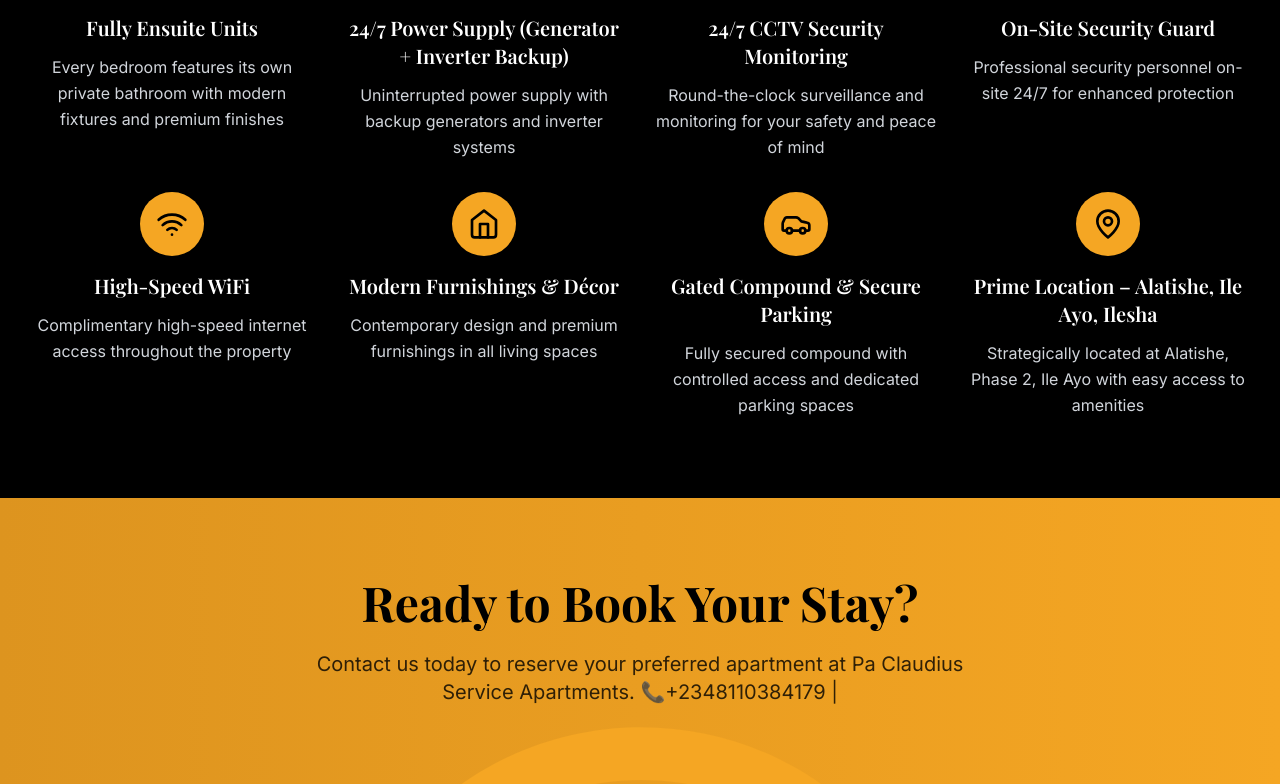
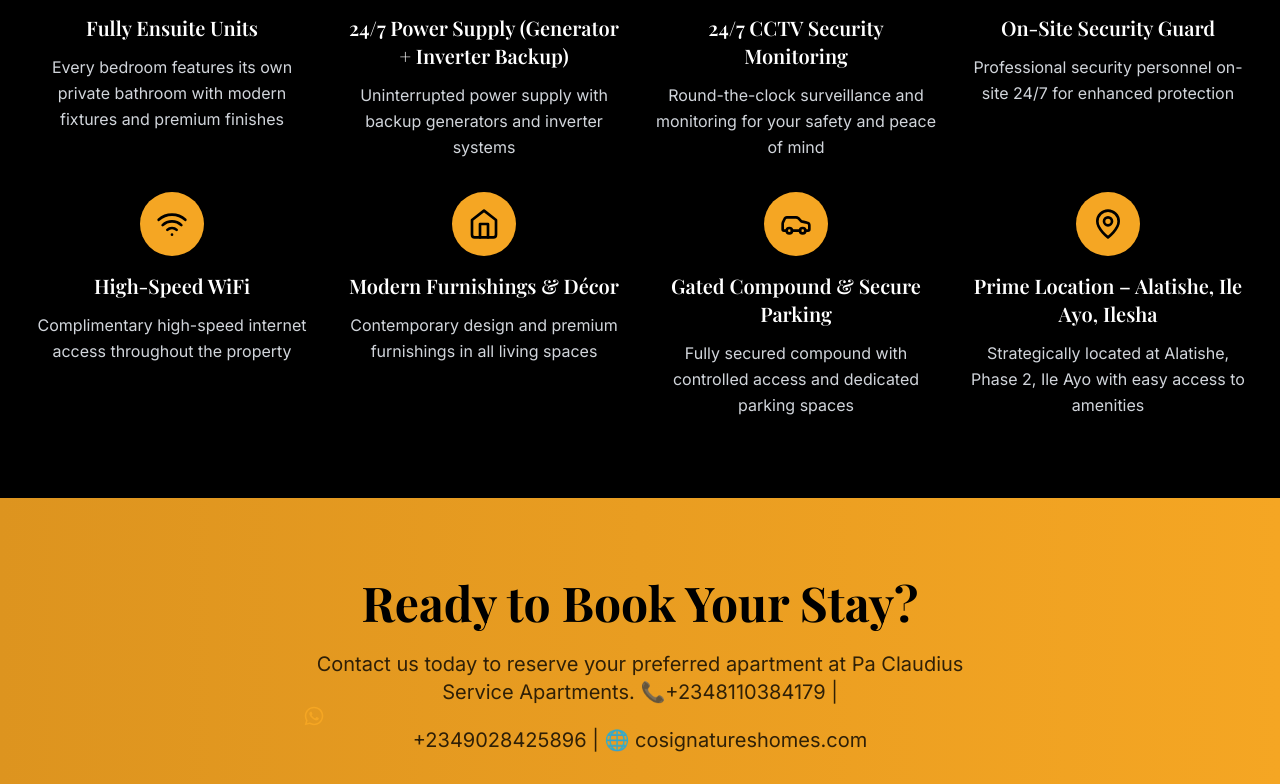
Before and after one commit to Zzubayr/cosignatureshomes, a Next.js app: page /pa-claudius in a window 1280 px wide. Shown: the part 2004-2788 px from the top of the page. Built offline with nearby package versions, Linux system fonts and the light colour scheme; no server answers; a web font is replaced by a local one.

Commit message:
small changes

```diff
--- a/components/CallToAction.tsx
+++ b/components/CallToAction.tsx
@@ -20,8 +20,16 @@
             Ready to Book Your Stay?
           </h2>
           <p className="text-lg md:text-xl text-black/80 mb-8 max-w-2xl mx-auto leading-relaxed">
-            Contact us today to reserve your preferred apartment at Pa Claudius Service Apartments.
-            📞+2348110384179 | <Image src={whatsappicon} alt='whatsapp'/> +2349028425896 | 🌐 cosignatureshomes.com
+            Contact us today to reserve your preferred apartment at Pa Claudius
+            Service Apartments. 📞+2348110384179 |{" "}
+            <Image
+              src={whatsappicon}
+              alt="whatsapp"
+              width={20}
+              height={20}
+              className="w-5 h-5"
+            />{" "}
+            +2349028425896 | 🌐 cosignatureshomes.com
           </p>
           <Link
             href="/booking"
@@ -32,7 +40,7 @@
         </motion.div>
       </div>
     </section>
-  )
+  );
 }
 
 export default CallToAction
```
